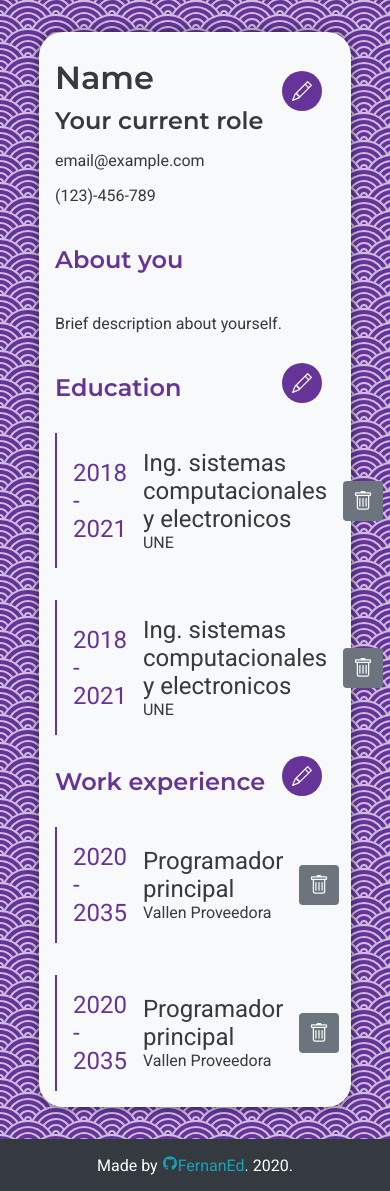
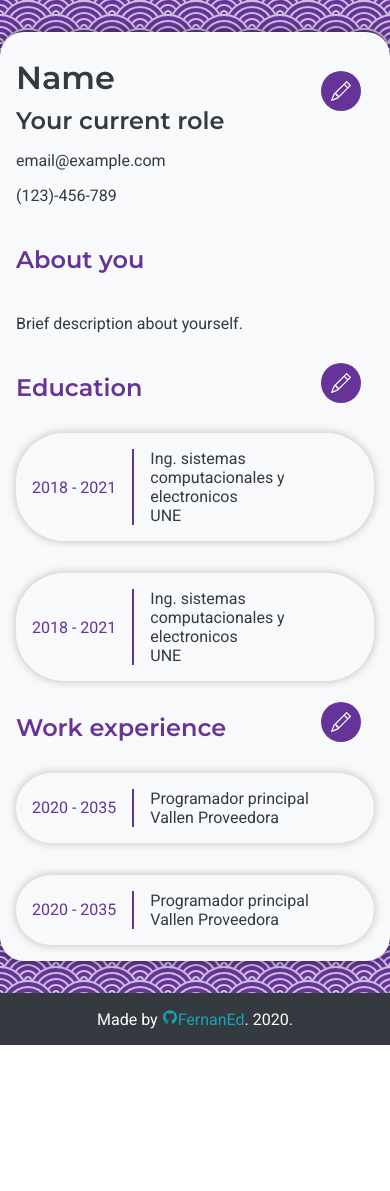
Before and after one commit to FernanEd/cv-maker, a React (Create React App) app: page / in a window 390 px wide. After the commit the page ends 1045 px from the top, so only its background shows below. Built offline with nearby package versions, Linux system fonts and the light colour scheme.

Commit message:
added basic styling, forms are the only things left

```diff
--- a/public/style.css
+++ b/public/style.css
@@ -190,8 +190,10 @@ a:hover {
 
 .timeline-item {
   padding: 1em;
-  border-left: 2px solid var(--primary);
+  border-radius: 3em;
+
   box-sizing: border-box;
+  box-shadow: 0 0 8px 1px rgba(0, 0, 0, 0.2);
 
   display: flex;
   align-items: center;
@@ -204,6 +206,8 @@ a:hover {
 }
 
 .timeline-item-body {
+  border-left: 2px solid var(--primary);
+  padding-left: 1em;
   flex: 1;
 }
 
@@ -214,3 +218,16 @@ a:hover {
 .timeline-subtitle {
   font-size: 1em;
 }
+
+@media (max-width: 678px) {
+  #content {
+    width: 100%;
+  }
+
+  .timeline-item-date {
+    font-size: 1em;
+  }
+  .timeline-title {
+    font-size: 1em;
+  }
+}
--- a/src/components/Education/EducationInfo.js
+++ b/src/components/Education/EducationInfo.js
@@ -14,15 +14,18 @@ export default function EducationInfo({ schools, removeSchool, isEditing }) {
             <div className="timeline-subtitle">{school.institution}</div>
           </div>
           <div className="timeline-item-controls">
-            <button
-              className="btn btn-icon btn-secondary"
-              onClick={() => removeSchool(index)}
-            >
-              <BsTrash />
-            </button>
+            {isEditing ? (
+              <button
+                className="btn btn-icon btn-secondary btn-circle"
+                onClick={() => removeSchool(index)}
+              >
+                <BsTrash />
+              </button>
+            ) : null}
           </div>
         </div>
       ))}
+      {schools.length == 0 ? 'No education added yet!' : null}
     </div>
   );
 }
--- a/src/components/Work/WorkInfo.js
+++ b/src/components/Work/WorkInfo.js
@@ -1,7 +1,7 @@
 import React, { useState } from 'react';
 import { BsTrash } from 'react-icons/bs';
 
-export default function WorkInfo({ works, removeWork }) {
+export default function WorkInfo({ works, removeWork, isEditing }) {
   return (
     <div className="timeline-wrapper">
       {works.map((work, index) => (
@@ -14,15 +14,18 @@ export default function WorkInfo({ works, removeWork }) {
             <div className="timeline-subtitle">{work.company}</div>
           </div>
           <div className="timeline-item-controls">
-            <button
-              className="btn btn-icon btn-secondary"
-              onClick={() => removeWork(index)}
-            >
-              <BsTrash />
-            </button>
+            {isEditing ? (
+              <button
+                className="btn btn-icon btn-secondary btn-circle"
+                onClick={() => removeWork(index)}
+              >
+                <BsTrash />
+              </button>
+            ) : null}
           </div>
         </div>
       ))}
+      {works.length == 0 ? 'No work experience added yet!' : null}
     </div>
   );
 }
--- a/src/components/WorkSection.js
+++ b/src/components/WorkSection.js
@@ -55,7 +55,7 @@ export default function WorkSection() {
         </button>
       )}
       {isEditing ? <WorkForm addWork={addWork} /> : null}{' '}
-      <WorkInfo works={works} removeWork={removeWork} />
+      <WorkInfo works={works} removeWork={removeWork} isEditing={isEditing} />
     </div>
   );
 }
```
Also changed, not shown: 1 other file (tests, documents, lock files or other folders).
